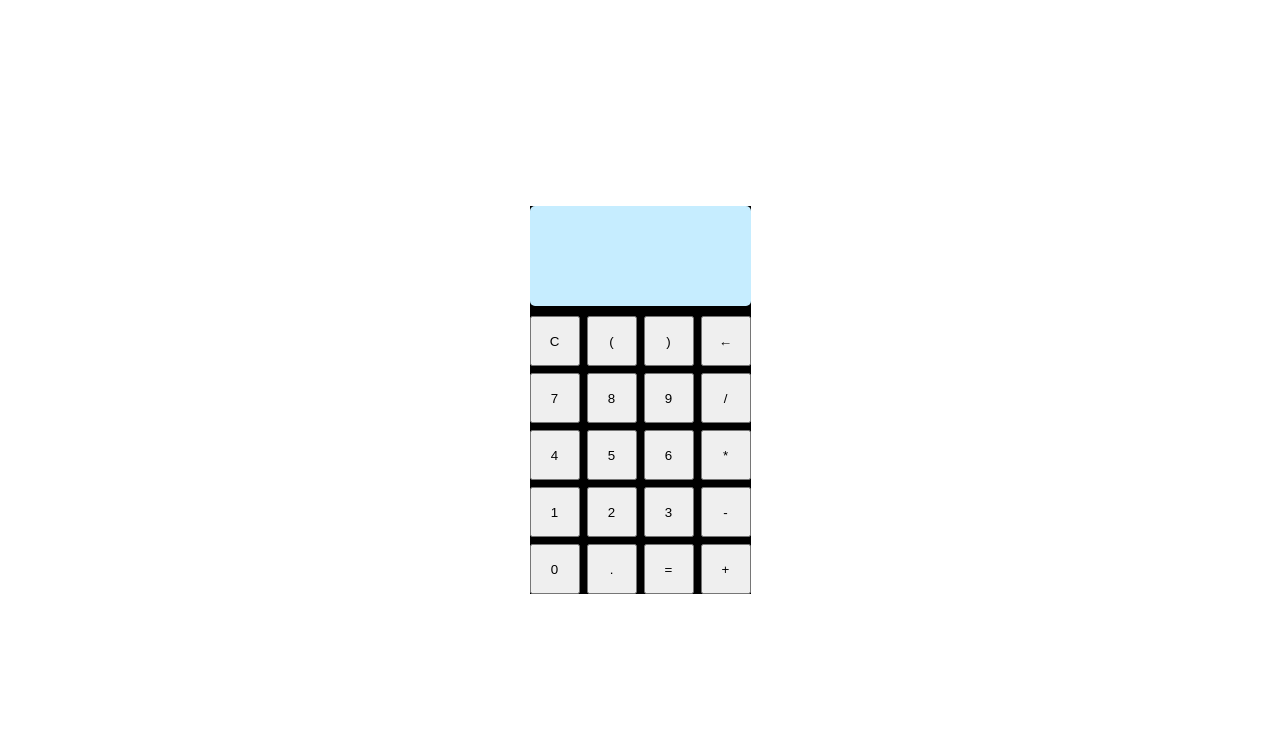
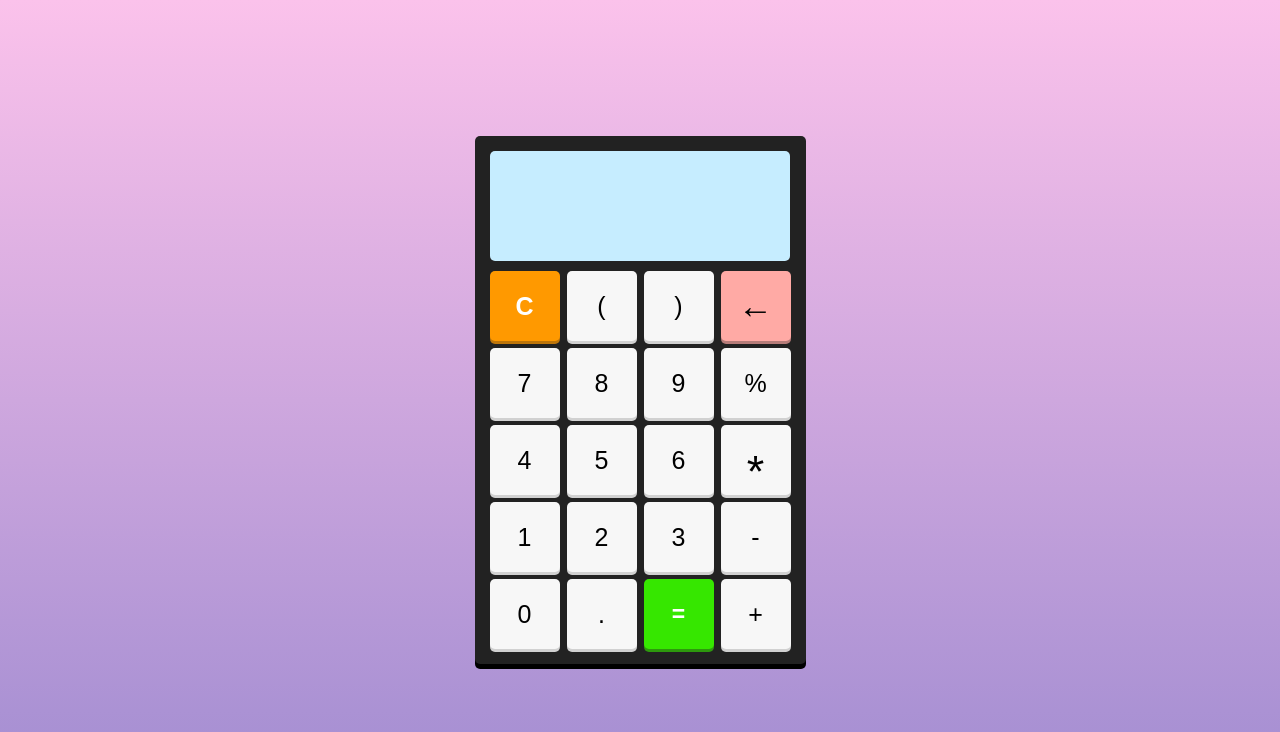
Before and after one commit to ClementMadiot/Calculatrice_JavaScript, a plain HTML site: page index.html in a window 1280 px wide. Drawn offline with Linux system fonts and the light colour scheme.

Commit message:
update style + functionnality

```diff
--- a/index.html
+++ b/index.html
@@ -17,7 +17,7 @@
       <button data-key="55" class="button">7</button>
       <button data-key="56" class="button">8</button>
       <button data-key="57" class="button">9</button>
-      <button data-key="191" class="button">/ </button>
+      <button data-key="191" class="button">%</button>
       <button data-key="52" class="button">4</button>
       <button data-key="53" class="button">5</button>
       <button data-key="54" class="button">6</button>
--- a/script.js
+++ b/script.js
@@ -31,6 +31,7 @@ const calculer = (valeur) => {
           if (ecran.textContent.length > 0) {
             ecran.textContent = ecran.textContent.slice(0, -1);
           }
+          break;
       default:
         const indexKeycode = listKeyCode.indexOf(valeur)
         const touche = touches[indexKeycode];
--- a/style.css
+++ b/style.css
@@ -10,18 +10,21 @@ body{
   justify-content: center;
   align-items: center;
   font-family: sans-serif;
+  background-image: linear-gradient(to top, #a18cd1 0%, #fbc2eb 100%);
 }
 
 .calculatrice{
-  background-color: black;
+  background-color: #222222;
   display: flex;
   flex-direction: column;
-
+  padding: 15px;
+  border-radius: 5px;
+  box-shadow: 0 5px black;
 }
 
 .ecran{
   width: 100%;
-  height: 100px;
+  height: 110px;
   background-color: rgb(198,237,255);
   margin-bottom: 10px;
   border-radius: 5px;
@@ -30,11 +33,51 @@ body{
   align-items: flex-end;
   padding: 5px;
   font-size: 25px;
+  word-break: break-all;
+  max-width: 300px;
 }
 
 .touches{
   display: grid;
-  grid-template-columns: repeat(4, 50px);
-  grid-template-rows: repeat(5, 50px);
+  grid-template-columns: repeat(4, 70px);
+  grid-template-rows: repeat(5, 70px);
   grid-gap: 7px;
 }
+
+button {
+  border: none;
+  outline: none;
+  border-radius: 5px;
+  background-color: #f7f7f7;
+  box-shadow: 0 3px #d1d1d1;
+  font-size: 25px;
+}
+
+button:active{
+  box-shadow: 0 1px #a8a8a8;
+  transform: translateY(2px)
+}
+
+button[data-key='67']{
+  background-color: #ff9900;
+  box-shadow: 0 3px #ff9900b3;
+  font-weight: bold;
+  color: white;
+}
+button[data-key='13']{
+  /* grid-column: span 2; */
+  background-color: #36e700;
+  box-shadow: 0 3px #36e7009b;
+  font-weight: bold;
+  color: white;
+  font-size: 23px;
+}
+button[data-key="106"]{
+  font-size: 45px;
+  padding-top: 1.3rem;
+}
+button[data-key="8"]{
+  font-size: 35px;
+  background-color: #ffaaa5;
+  box-shadow: 0 3px #ffa9a5ab;
+}
```
